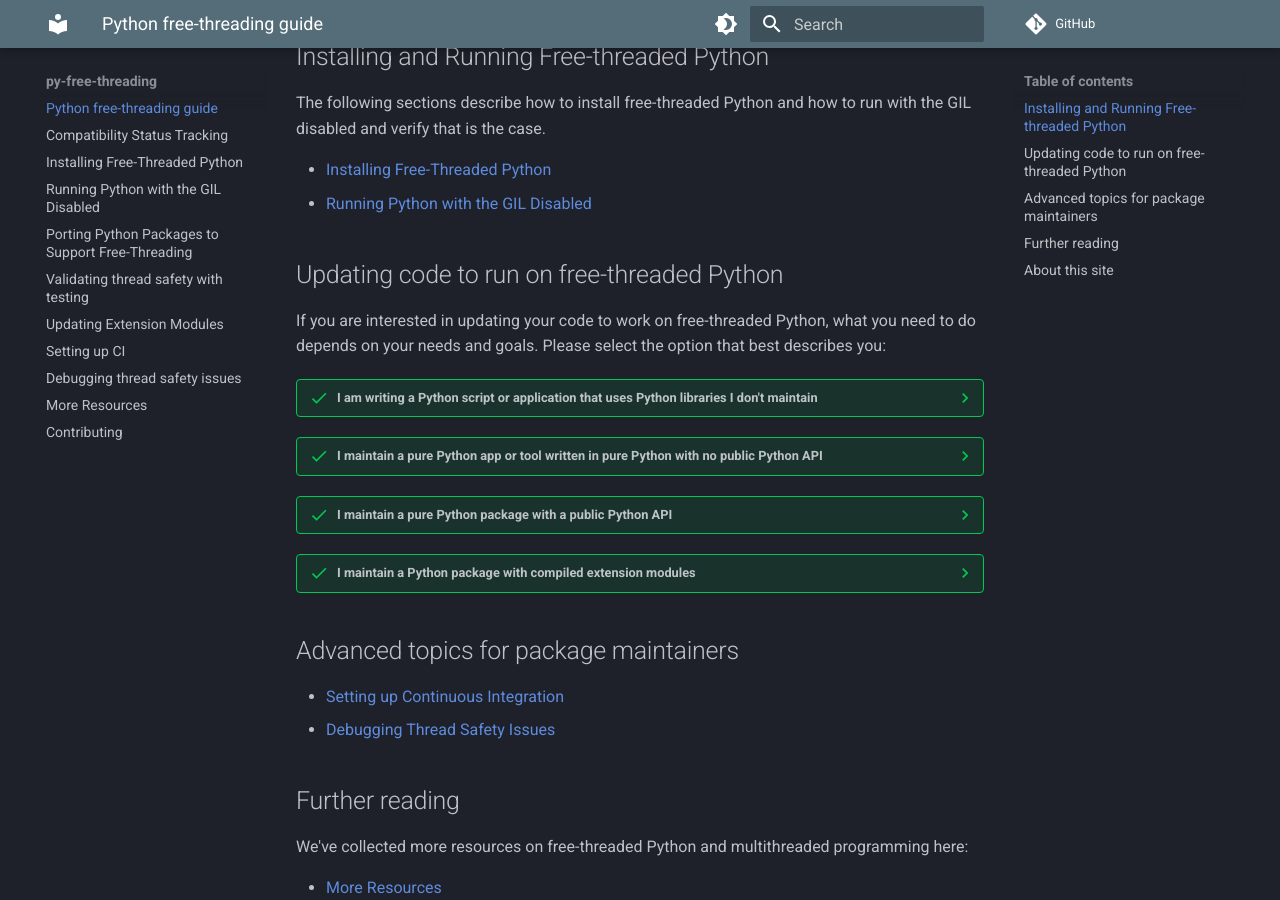
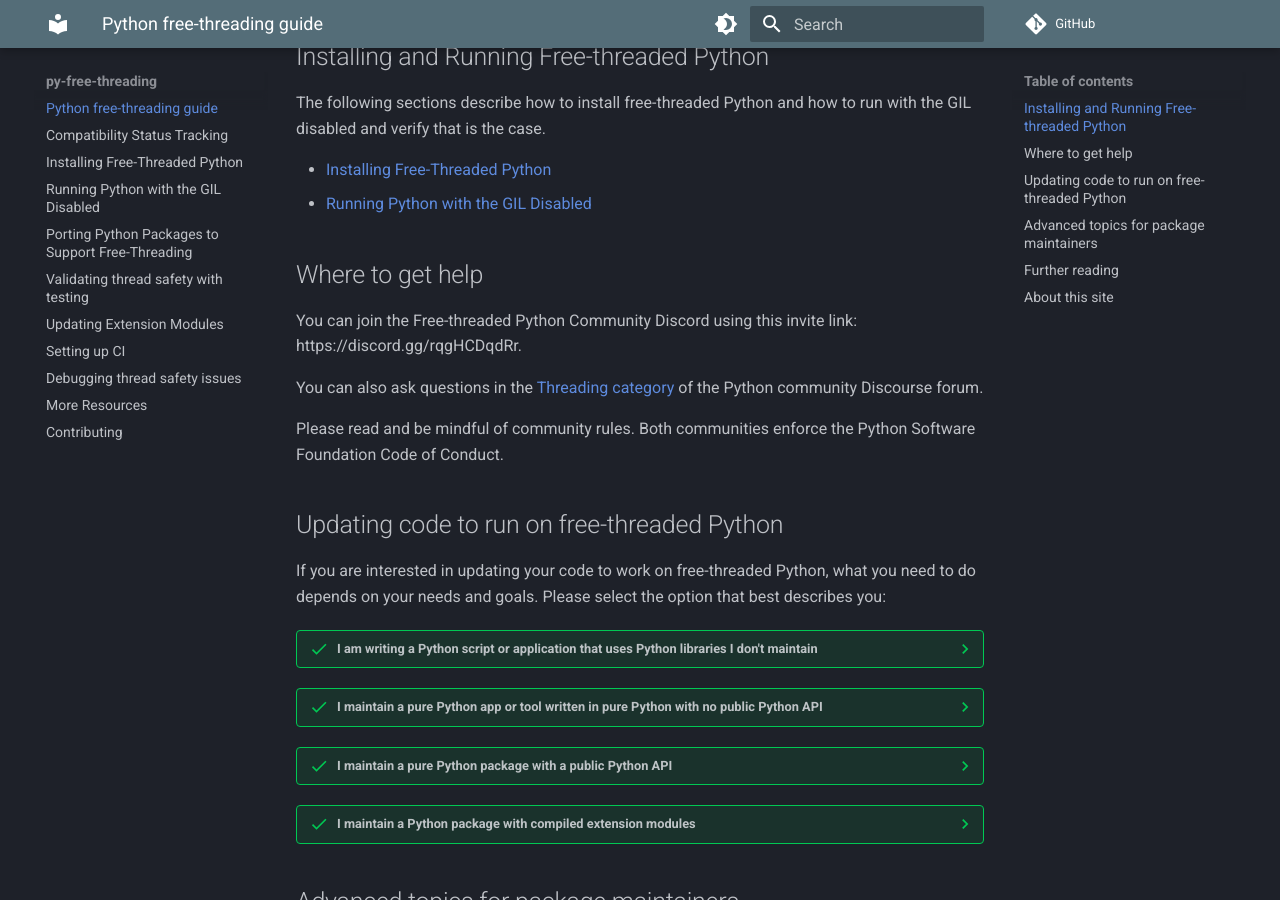
Before and after one commit to Quansight-Labs/free-threaded-compatibility, an MkDocs documentation site: the page built from docs/index.md, in a window 1280 px wide and 900 px high, scrolled down 526 px. Built offline with MkDocs 1.6.1 and Material for MkDocs 9.7.7, drawn with Linux system fonts in a browser that asks for light colours; emoji names are drawn with the system emoji font; comment, search, counter and statistics services are not loaded.

Commit message:
Add code of conduct and community links (#168)
* add top-level 'where to get help' section with community links

* Add code of conduct and note code of conduct in community channels

* revert CoC changes

* [pre-commit.ci lite] apply automatic fixes

---------

Co-authored-by: pre-commit-ci-lite[bot] <117423508+pre-commit-ci-lite[bot]@users.noreply.github.com>

```diff
--- a/docs/index.md
+++ b/docs/index.md
@@ -29,6 +29,18 @@
 
 - [Installing Free-Threaded Python](installing_cpython.md)
 - [Running Python with the GIL Disabled](running-gil-disabled.md)
+
+## Where to get help
+
+You can join the Free-threaded Python Community Discord using this invite link:
+https://discord.gg/rqgHCDqdRr.
+
+You can also ask questions in the [Threading
+category](https://discuss.python.org/c/threading/38) of the Python community
+Discourse forum.
+
+Please read and be mindful of community rules. Both communities enforce the
+Python Software Foundation Code of Conduct.
 
 ## Updating code to run on free-threaded Python
 
```
Also changed, not shown: README.md (+5 -0 lines), docs/contributing.md (+4 -0 lines).
